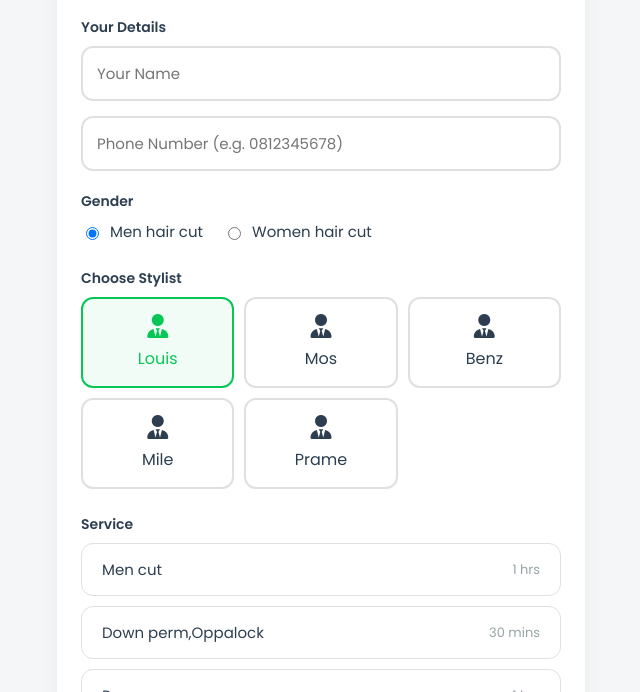
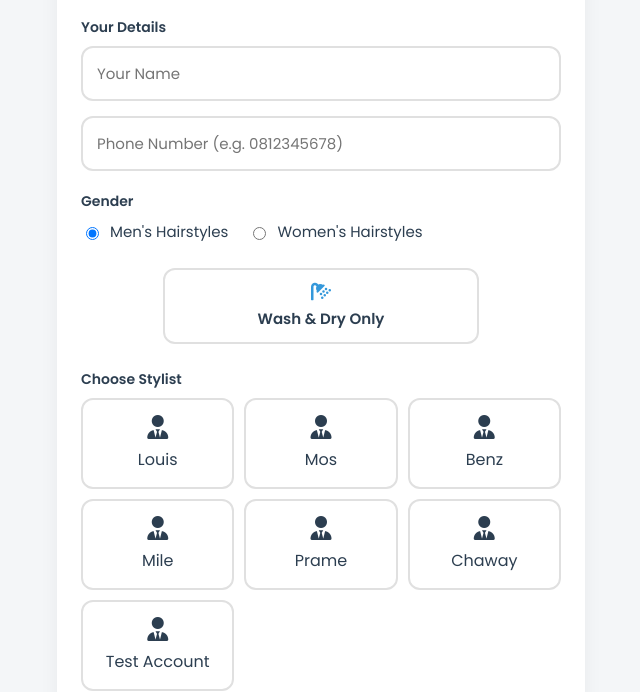
Before and after one commit to lominism/myyturnsathorn, a plain HTML site: page netlify-container/index.html in a window 1280 px wide. Shown: the part 108-800 px from the top of the page, without its empty margins (319-959 px from the left). Drawn offline with nearby package versions, Linux system fonts and the light colour scheme; no server answers.

Commit message:
pretty much done

```diff
--- a/netlify-container/index.html
+++ b/netlify-container/index.html
@@ -269,7 +269,7 @@
         <!-- Hidden Inputs for Form Submission -->
         <input type="hidden" id="lineUserId" value="">
         <input type="hidden" id="genderInput" value="M">
-        <input type="hidden" id="stylistInput" value="Louis">
+        <input type="hidden" id="stylistInput" value="">
         <input type="hidden" id="serviceInput" value="">
         <input type="hidden" id="durationInput" value="">
         <input type="hidden" id="timeInput" value="">
@@ -285,13 +285,20 @@
 
         <label>Gender</label>
         <div class="gender-group">
-            <label><input type="radio" name="gender" value="M" checked onchange="selectGender('M')"> Men hair cut</label>
-            <label><input type="radio" name="gender" value="F" onchange="selectGender('F')"> Women hair cut</label>
+            <label><input type="radio" name="gender" value="M" checked onchange="selectGender('M')"> Men's Hairstyles</label>
+            <label><input type="radio" name="gender" value="F" onchange="selectGender('F')"> Women's Hairstyles</label>
+        </div>
+
+        <div style="text-align: center; margin-bottom: 25px;">
+            <div class="stylist-card" onclick="selectStylist('Wash&Dry', this)" style="display: inline-block; width: 60%; padding: 12px;">
+                <i class="fas fa-shower" style="font-size: 20px; color: #3498db; margin-bottom: 5px;"></i>
+                <div style="font-weight: 600; font-size: 15px;">Wash & Dry Only</div>
+            </div>
         </div>
 
         <label>Choose Stylist</label>
         <div class="stylist-grid">
-            <div class="stylist-card active" onclick="selectStylist('Louis', this)">
+            <div class="stylist-card" onclick="selectStylist('Louis', this)">
                 <i class="fas fa-user-tie"></i>
                 <div>Louis</div>
             </div>
@@ -310,6 +317,14 @@
             <div class="stylist-card" onclick="selectStylist('Prame', this)">
                 <i class="fas fa-user-tie"></i>
                 <div>Prame</div>
+            </div>
+            <div class="stylist-card" onclick="selectStylist('Chaway', this)">
+                <i class="fas fa-user-tie"></i>
+                <div>Chaway</div>
+            </div>
+            <div class="stylist-card" onclick="selectStylist('Test Account', this)">
+                <i class="fas fa-user-tie"></i>
+                <div>Test Account</div>
             </div>
         </div>
 
@@ -404,6 +419,18 @@
             Prame: {
                 M: { "Men cut": "1 hrs", "Down perm,Oppalock": "30 mins", "Perm men": "1 hrs", "Straightening men": "2 hrs", "Natural color men": "1 hrs", "Bleach color men": "4 hrs", "Men highlight color": "4 hrs", "Bangs trim": "30 mins" },
                 F: {}
+            },
+            Chaway: {
+                M: { "Men cut": "1 hrs", "Down perm,Oppalock": "30 mins", "Perm men": "1 hrs", "Straightening men": "2 hrs", "Natural color men": "1 hrs", "Bleach color men": "4 hrs", "Men highlight color": "4 hrs", "Bangs trim": "30 mins" },
+                F: {}
+            },
+            "Test Account": {
+                M: { "Men cut": "1 hrs", "Down perm,Oppalock": "30 mins", "Perm men": "1 hrs", "Straightening men": "2 hrs", "Natural color men": "1 hrs", "Bleach color men": "4 hrs", "Men highlight color": "4 hrs", "Bangs trim": "30 mins" },
+                F: { "Women cut": "1.30 hrs", "Perm women": "2 hrs", "Straightening women": "2 hrs", "Natural color women": "2 hrs", "Bleach color women": "5 hrs", "Women highlight color": "6 hrs", "Bangs trim": "30 mins" }
+            },
+            "Wash&Dry": {
+                M: { "Wash&Dry": "30 mins" },
+                F: { "Wash&Dry": "1 hrs" }
             }
         };
 
@@ -444,8 +471,10 @@
             document.getElementById('serviceInput').value = '';
             document.getElementById('durationInput').value = '';
 
-            // Re-apply visually if somehow kept, but we cleared it, so no active pills.
-            // Let the user select manually so they know what they are booking.
+            if (stylist === 'Wash&Dry' && Object.keys(services).length === 1) {
+                const btn = container.querySelector('.service-pill');
+                if (btn) btn.click();
+            }
         }
 
         // 2. UI Setters
```
Also changed, not shown: 1 other file.
